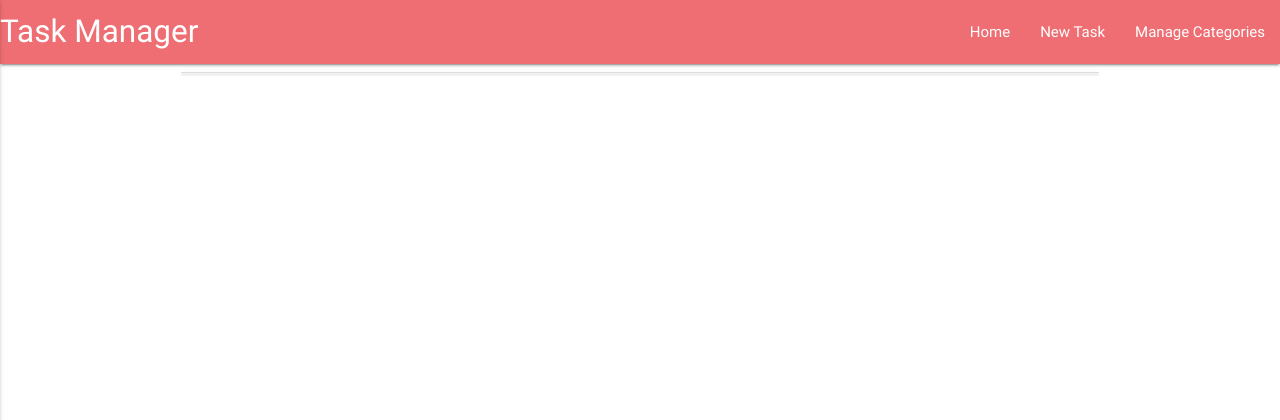
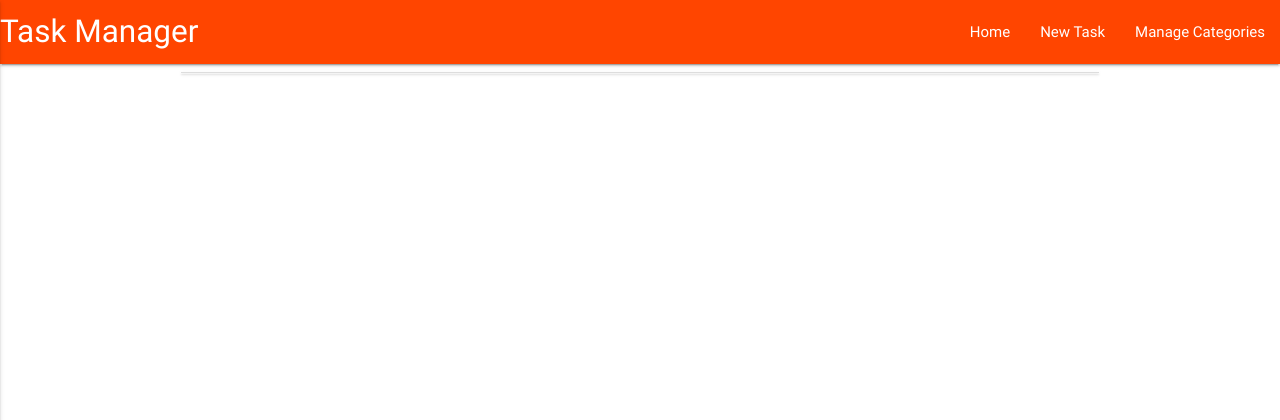
Before and after one commit to freddorn/TaskManager, a Flask app: page / in a window 1280 px wide. Shown: the top 420 px of the page. Run offline with Flask 2, Linux system fonts and the light colour scheme; data that the repository does not hold is empty; some libraries are stand-ins or nearby versions.

Commit message:
changed navbar background color

```diff
--- a/static/css/style.css
+++ b/static/css/style.css
@@ -10,3 +10,7 @@
 .task_header {
     margin-top: 5px;
 }
+
+.nav-wrapper {
+    background-color: orangered;
+}
```
